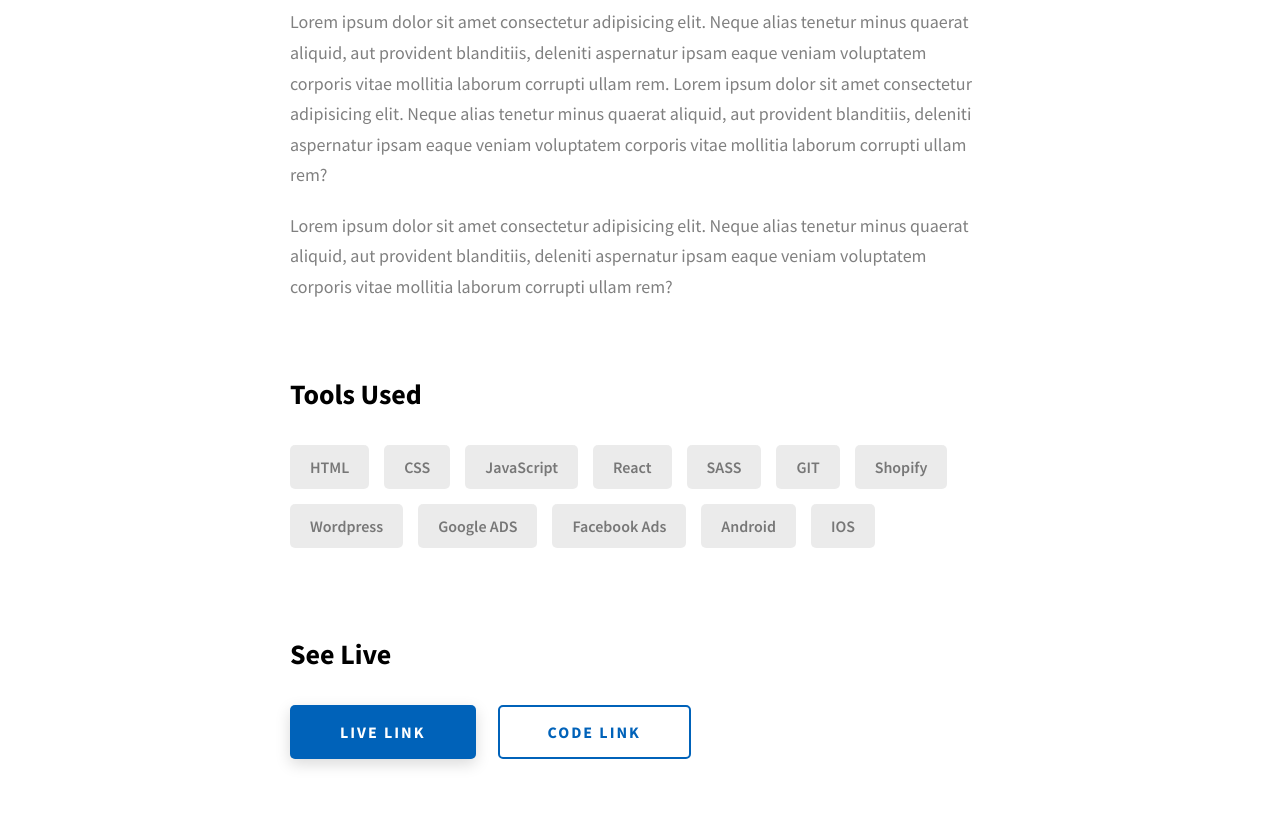
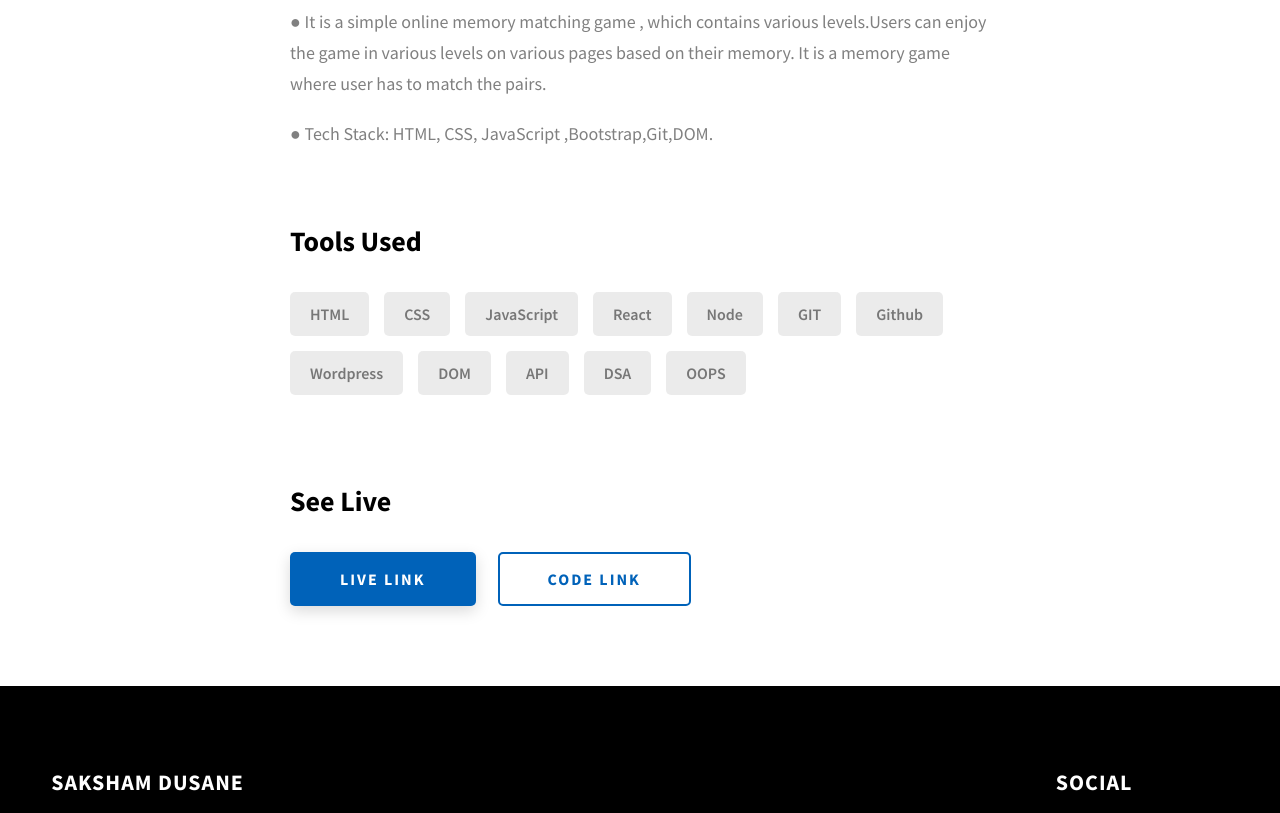
Before and after one commit to dusanesaksham14/MyPortfolio, a website: page project-3.html in a window 1280 px wide. Shown: the part 1470-2283 px from the top of the page. Drawn offline with Linux system fonts and the light colour scheme.

Commit message:
Update project-3.html

```diff
--- a/project-3.html
+++ b/project-3.html
@@ -27,7 +27,7 @@
               class="header__logo-img"
             />
           </div>
-          <span class="header__logo-sub">John Doe</span>
+          <span class="header__logo-sub">Saksham Dusane</span>
         </div>
         <div class="header__main">
           <ul class="header__links">
@@ -84,12 +84,11 @@
     </header>
     <section class="project-cs-hero">
       <div class="project-cs-hero__content">
-        <h1 class="heading-primary">Project 3</h1>
+        <h1 class="heading-primary">Memory-Game</h1>
         <div class="project-cs-hero__info">
           <p class="text-primary">
-            Lorem ipsum dolor sit amet consectetur adipisicing elit. Dignissimos
-            in numquam incidunt earum quaerat cum fuga, atque similique natus
-            nobis sit.
+            Magic square is a memory game where we have a grid
+            of squares and we can match the pairs.
           </p>
         </div>
         <div class="project-cs-hero__cta">
@@ -111,20 +110,13 @@
             <div class="project-details__desc">
               <h3 class="project-details__content-title">Project Overview</h3>
               <p class="project-details__desc-para">
-                Lorem ipsum dolor sit amet consectetur adipisicing elit. Neque
-                alias tenetur minus quaerat aliquid, aut provident blanditiis,
-                deleniti aspernatur ipsam eaque veniam voluptatem corporis vitae
-                mollitia laborum corrupti ullam rem. Lorem ipsum dolor sit amet
-                consectetur adipisicing elit. Neque alias tenetur minus quaerat
-                aliquid, aut provident blanditiis, deleniti aspernatur ipsam
-                eaque veniam voluptatem corporis vitae mollitia laborum corrupti
-                ullam rem?
+                ● It is a simple online memory matching game , which contains
+                  various levels.Users can enjoy the game in various levels on
+                  various pages based on their memory. It is a memory game where
+                  user has to match the pairs.
               </p>
               <p class="project-details__desc-para">
-                Lorem ipsum dolor sit amet consectetur adipisicing elit. Neque
-                alias tenetur minus quaerat aliquid, aut provident blanditiis,
-                deleniti aspernatur ipsam eaque veniam voluptatem corporis vitae
-                mollitia laborum corrupti ullam rem?
+                ● Tech Stack: HTML, CSS, JavaScript ,Bootstrap,Git,DOM.
               </p>
             </div>
             <div class="project-details__tools-used">
@@ -134,14 +126,14 @@
                 <div class="skills__skill">CSS</div>
                 <div class="skills__skill">JavaScript</div>
                 <div class="skills__skill">React</div>
-                <div class="skills__skill">SASS</div>
+                <div class="skills__skill">Node</div>
                 <div class="skills__skill">GIT</div>
-                <div class="skills__skill">Shopify</div>
+                <div class="skills__skill">Github</div>
                 <div class="skills__skill">Wordpress</div>
-                <div class="skills__skill">Google ADS</div>
-                <div class="skills__skill">Facebook Ads</div>
-                <div class="skills__skill">Android</div>
-                <div class="skills__skill">IOS</div>
+                <div class="skills__skill">DOM</div>
+                <div class="skills__skill">API</div>
+                <div class="skills__skill">DSA</div>
+                <div class="skills__skill">OOPS</div>
               </div>
             </div>
             <div class="project-details__links">
@@ -209,10 +201,10 @@
             </div>
           </div>
           <div class="main-footer__row main-footer__row-2">
-            <h4 class="heading heading-sm text-lt">John Doe</h4>
+            <h4 class="heading heading-sm text-lt">Saksham Dusane</h4>
             <p class="main-footer__short-desc">
-              Lorem ipsum dolor sit amet consectetur adipisicing elit facilis
-              tempora explicabo quae quod deserunt
+              I am person enthusiastic in softwares and ready for any kind
+              of collaboration or work.
             </p>
           </div>
         </div>
@@ -220,7 +212,7 @@
         <div class="main-footer__lower">
           &copy; Copyright 2021. Made by
           <a rel="noreferrer" target="_blank" href="https://rammaheshwari.com"
-            >Ram Maheshwari</a
+            >Saksham Dusane</a
           >
         </div>
       </div>
```
